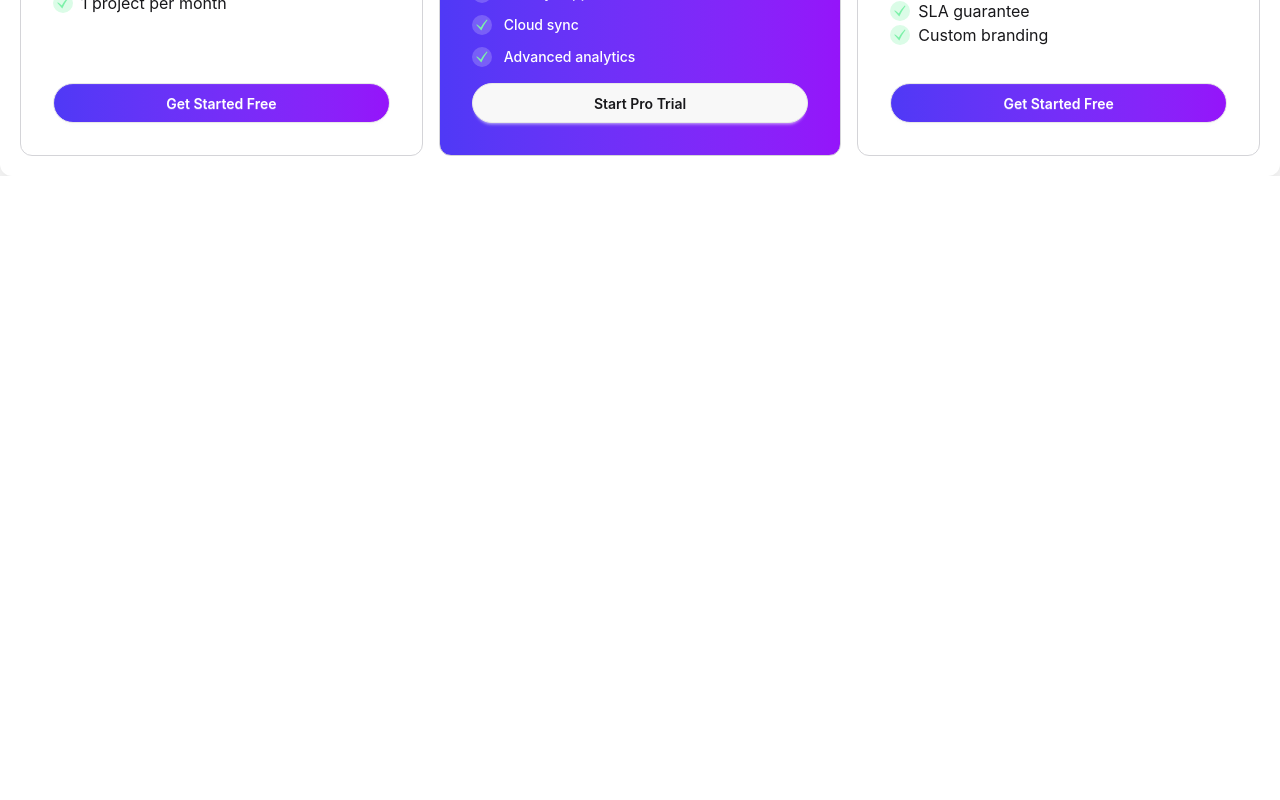
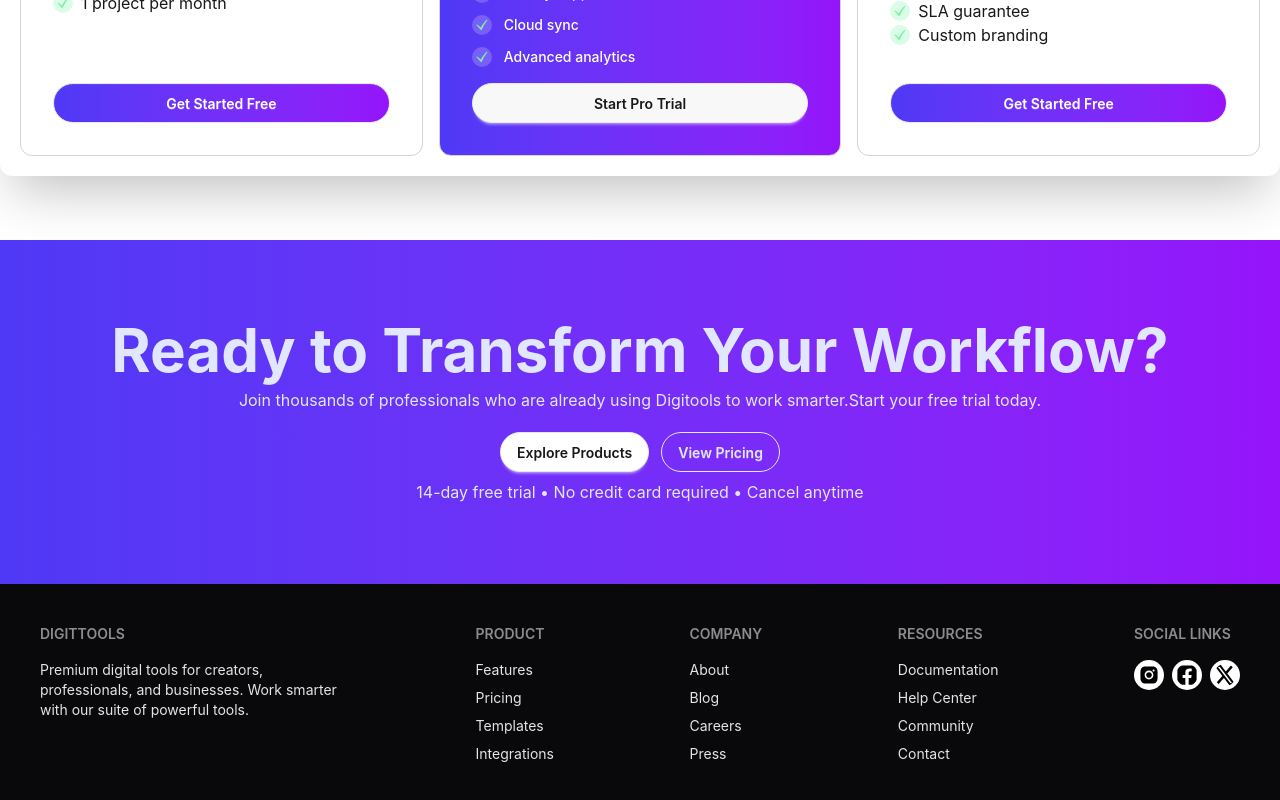
Before and after one commit to amirulislambd/programing-assignment-6, a React (Vite) app: page / in a window 1280 px wide. Shown: the part 3627-4427 px from the top of the page. Before the commit the page ends 3803 px from the top, so only its background shows below. Built offline with nearby package versions, Linux system fonts and the light colour scheme.

Commit message:
added footer section

```diff
--- a/src/App.jsx
+++ b/src/App.jsx
@@ -9,6 +9,8 @@ import Cart from "./components/Home/Cart/Cart";
 import Steps from "./components/Home/Steps/Steps";
 import Product from "./components/Home/Product/Product";
 import Pricing from "./components/Home/Pricing/Pricing";
+import Transform from "./components/Home/Transform/Transform";
+import Footer from "./components/Home/Footer/Footer";
 
 const productsFetch = async () => {
   const res = await fetch("/productData.json");
@@ -41,6 +43,8 @@ function App() {
       )}
       <Steps/>
       <Pricing/>
+      <Transform/>
+      <Footer/>
     </>
   );
 }
--- a/src/components/Home/Footer/Footer.jsx
+++ b/src/components/Home/Footer/Footer.jsx
@@ -1,11 +1,53 @@
-import React from 'react';
+import React from "react";
+import { AiFillInstagram } from "react-icons/ai";
+import { BsTwitterX } from "react-icons/bs";
+import { FaFacebookSquare } from "react-icons/fa";
 
 const Footer = () => {
-    return (
-        <div>
-
+  return (
+    <div>
+      <footer className="bg-neutral  p-10 ">
+        <div className="flex flex-col md:flex-row justify-between container lg:max-w-7xl mx-auto text-neutral-content footer sm:footer-horizontal">
+          <nav className="max-w-[300px]">
+            <h6 className="footer-title">DigitTools</h6>
+            <p>Premium digital tools for creators, professionals, and businesses. Work smarter with our suite of powerful tools.</p>
+          </nav>
+          <nav>
+            <h6 className="footer-title">Product</h6>
+            <a className="link link-hover">Features</a>
+            <a className="link link-hover">Pricing</a>
+            <a className="link link-hover">Templates</a>
+            <a className="link link-hover">Integrations</a>
+          </nav>
+          <nav>
+            <h6 className="footer-title">Company</h6>
+            <a className="link link-hover">About</a>
+            <a className="link link-hover">Blog</a>
+            <a className="link link-hover">Careers</a>
+            <a className="link link-hover">Press</a>
+          </nav>
+          <nav>
+            <h6 className="footer-title">Resources</h6>
+            <a className="link link-hover">Documentation</a>
+            <a className="link link-hover">Help Center</a>
+            <a className="link link-hover">Community</a>
+            <a className="link link-hover">Contact</a>
+          </nav>
+          <nav>
+            <h6 className="footer-title">Social Links</h6>
+            <div className="flex gap-2">
+            <a href=""><AiFillInstagram  className="text-3xl p-1 bg-white rounded-full text-black" /></a>
+            <a href="https://www.facebook.com/profile.php?id=61583826647447">         <FaFacebookSquare className="text-3xl p-1 bg-white rounded-full text-black" />
+            </a>
+            <a href="https://x.com/amirislambd313">
+            <BsTwitterX className="text-3xl p-1 bg-white rounded-full text-black" />
+            </a>
+            </div>
+          </nav>
         </div>
-    );
+      </footer>
+    </div>
+  );
 };
 
 export default Footer;
--- /dev/null
+++ b/src/components/Home/Transform/Transform.jsx
@@ -0,0 +1,23 @@
+import React from 'react';
+
+const Transform = () => {
+    return (
+        <div className='bg-linear-to-r from-[#4F39F6] to-[#9514FA]  text-[#E1E7FF] py-10 md:py-20 flex items-center justify-center mt-8 md:mt-12 lg:mt-16'>
+        <div className='container lg:max-w-7xl mx-auto space-y-3 md:space-y-5 px-5 md:px-0'>
+            <div className=' flex flex-col items-center justify-center  space-y-2'>
+                <h2 className='text-2xl md:text-4xl lg:text-6xl font-bold text-center'>Ready to Transform Your Workflow?</h2>
+                <p className='text-center'>Join thousands of professionals who are already using Digitools to work smarter.Start your free trial today.</p>
+            </div>
+            <div className='flex flex-col items-center justify-center space-y-2'>
+                <div className='flex gap-2 md:gap-3'>
+                <button className='btn bg-white rounded-full'>Explore Products</button>
+                <button className='btn btn-outline rounded-full hover:bg-white'>View Pricing</button>
+                </div>
+                <p className='text-center'>14-day free trial • No credit card required • Cancel anytime</p>
+            </div>
+        </div>
+        </div>
+    );
+};
+
+export default Transform;
```
